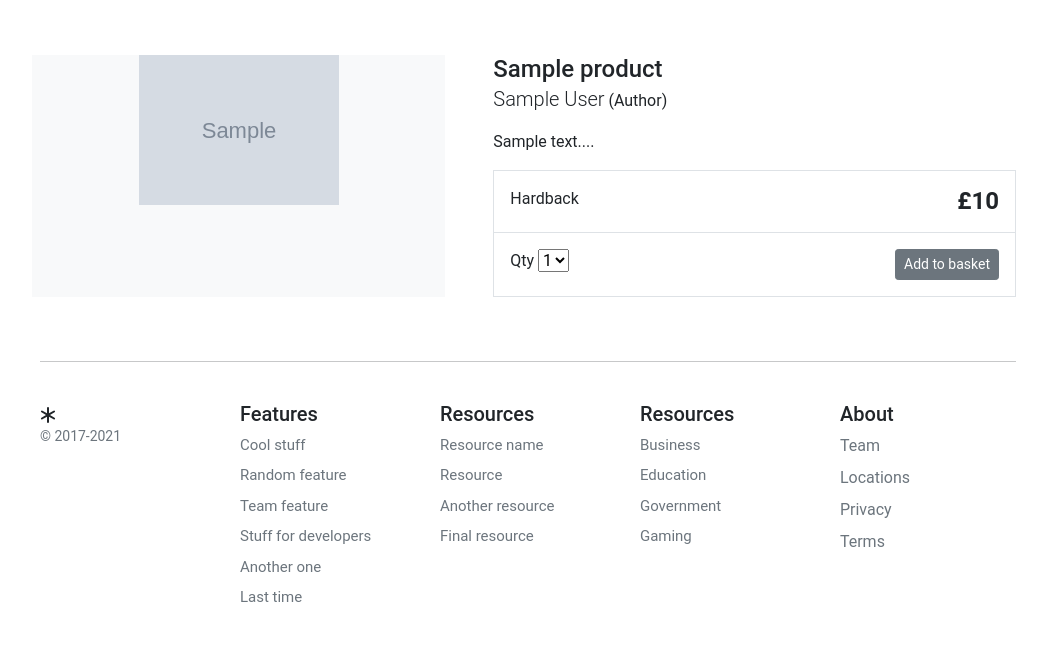
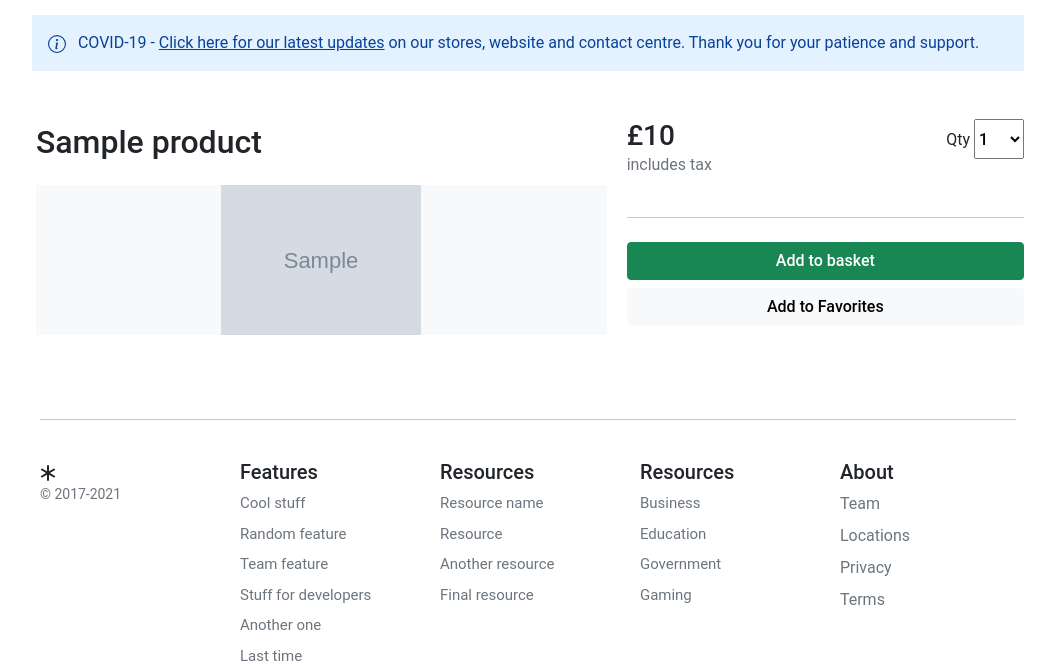
Before and after one commit to Edbeer/TESTSHOP, a Django app: template templates/store/products/detail.html in a window 1280 px wide. Shown: the part 86-750 px from the top of the page, without its empty margins (112-1167 px from the left). Before the commit the page ends 688 px from the top, so only its background shows below. Run offline with Django 3.2, Linux system fonts and the light colour scheme; the template is opened without the code that fills it: most values are stand-ins (such as "Sample title", 1, 10 or a date in 2020); grey boxes marked "Sample" are stand-in pictures.

Commit message:
change other templates

```diff
--- a/basket/views.py
+++ b/basket/views.py
@@ -7,7 +7,7 @@ from .basket import Basket
 
 def basket_summary(request):
     basket = Basket(request)
-    return render(request, 'store/basket/summary.html', {'basket': basket})
+    return render(request, 'basket/summary.html', {'basket': basket})
 
 
 def basket_add(request):
--- a/templates/store/products/detail.html
+++ b/templates/store/products/detail.html
@@ -4,45 +4,71 @@
 {{ product.name }}
 {% endblock %}
 {% block content %}
-<div class="container">
-    <main class="pt-5">
-        <div class="row g-3">
-            <div class="col-md-5 col-lg-5 order-md-first bg-light">
-                <img class="img-fluid mx-auto d-block" width="200px" alt="Responsive image" src="{{ product.image.url }}">
-            </div>
-            <div class="col-md-7 col-lg-7 ps-md-3 ps-lg-5">
-                <h1 class="mb-0 h4">{{ product.title }}</h1>
-                <p><span class="lead">{{ product.author }}</span> (Author)</p>
-                <p>{{ product.description|slice:":355" }}...</p>
-                <div class="border">
-                    <div class="col border-bottom">
-                        <div class="row p-3">
-                            <div class="col-6">Hardback</div>
-                            <div class="col-6 text-end"><span class="h4 fw-bold">£{{ product.price }}</span></div>
-                        </div>
-                    </div>
-                    <div class="col">
-                        <div class="row p-3">
-                            <div class="col-6">
+
+
+<main class="pt-2">
+
+  <div class="container" style="max-width: 1000px">
+
+    <div class="row g-3">
+          <div class="alert alert-primary fw600 rounded-0 border-0 py-3" role="alert">
+      <svg xmlns="http://www.w3.org/2000/svg" width="18" height="18" fill="currentColor" class="bi bi-info-circle me-2"
+        viewBox="0 0 16 16">
+        <path d="M8 15A7 7 0 1 1 8 1a7 7 0 0 1 0 14zm0 1A8 8 0 1 0 8 0a8 8 0 0 0 0 16z" />
+        <path
+          d="M8.93 6.588l-2.29.287-.082.38.45.083c.294.07.352.176.288.469l-.738 3.468c-.194.897.105 1.319.808 1.319.545 0 1.178-.252 1.465-.598l.088-.416c-.2.176-.492.246-.686.246-.275 0-.375-.193-.304-.533L8.93 6.588zM9 4.5a1 1 0 1 1-2 0 1 1 0 0 1 2 0z" />
+      </svg>
+      COVID-19 - <u>Click here for our latest updates</u> on our stores, website and contact centre. Thank you for
+      your patience and support.
+    </div>
+        <div class="col-12 d-flex justify-content-between">
+
+        </div>
+
+        <div class="col-md-5 ps-3 col-lg-5 order-md-last p-0 order-1">
+            <div class="d-grid gap-2">
+
+            <div class="d-flex d-flex-inline justify-content-between">
+            <div><span class="h3">£{{ product.price }}</span><p class="text-muted">includes tax</p></div>
+                   <div class="">
                                 <label for="select">Qty</label>
-                                <select id="select">
+                                <select id="select" class="h6" style="width:50px;height:40px;">
                                     <option value="1">1</option>
                                     <option value="2">2</option>
                                     <option value="3">3</option>
                                     <option value="4">4</option>
                                 </select>
+                    </div>
+            </div>
+            <hr>
+            <button type="button" id="add-button" value="{{product.id}}" class="btn btn-success fw500">Add to basket</button>
+            <button type="button" id="add-button" value="{{product.id}}" class="btn btn-light fw500">Add to Favorites</button>
+            </div>
+        </div>
 
-                            </div>
-                            <div class="col-6 text-end">
-<button type="button" id="add-button" value="{{product.id}}" class="btn btn-secondary btn-sm">Add to basket</button></div>
-                        </div>
+        <div class="col-md-7 col-lg-7 p-0">
+
+
+
+            <div class="card mb-3 border-0">
+            <div class="row g-0">
+                <div class="col-md-12">
+                    <div class="card-body p-1">
+                        <h1 class="mb-0 h2 pe-4 pb-4">{{ product.title }}</h1>
+                        <div class="bg-light"><img class="img-fluid mx-auto d-block" width="200px" alt="Responsive image" src="{{ product.image.url }}"> </div>
                     </div>
+
                 </div>
             </div>
+            </div>
+
+
+
         </div>
-    </main>
 
-</div>
+    </div>
+  </div>
+</main>
 
 <script>
     $(document).on('click', '#add-button', function (e) {
@@ -57,7 +83,7 @@
                 action: 'post'
             },
             success: function (json) {
-                document.getElementById('basket-qty').innerHTML = json.qty
+               document.getElementById("basket-qty").innerHTML = json.qty
             },
             error: function (xhr, errmsg, err) {}
         });
```
Also changed, not shown: templates/basket/summary.html (added, +146 -0 lines), templates/store/basket/summary.html (deleted, +0 -105 lines), templates/store/home.html (+36 -45 lines), templates/store/products/category.html (+17 -10 lines).
